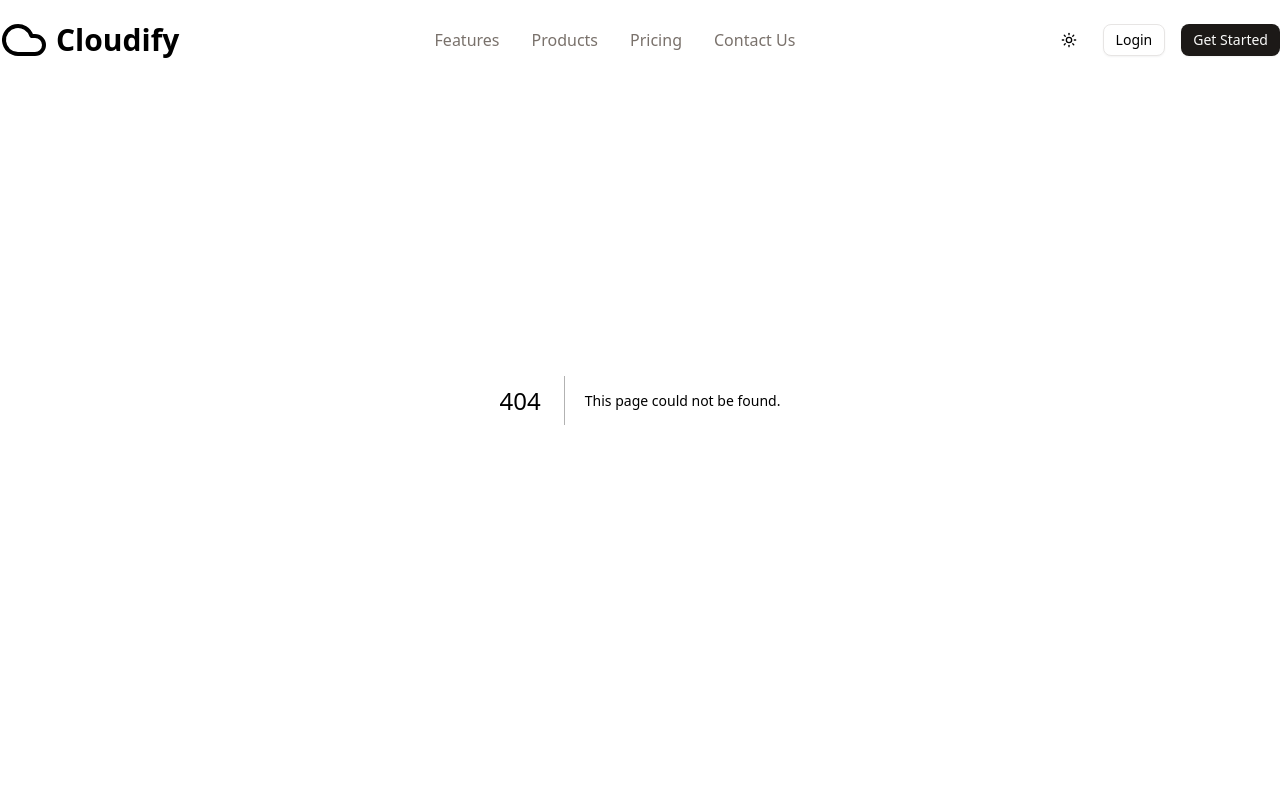
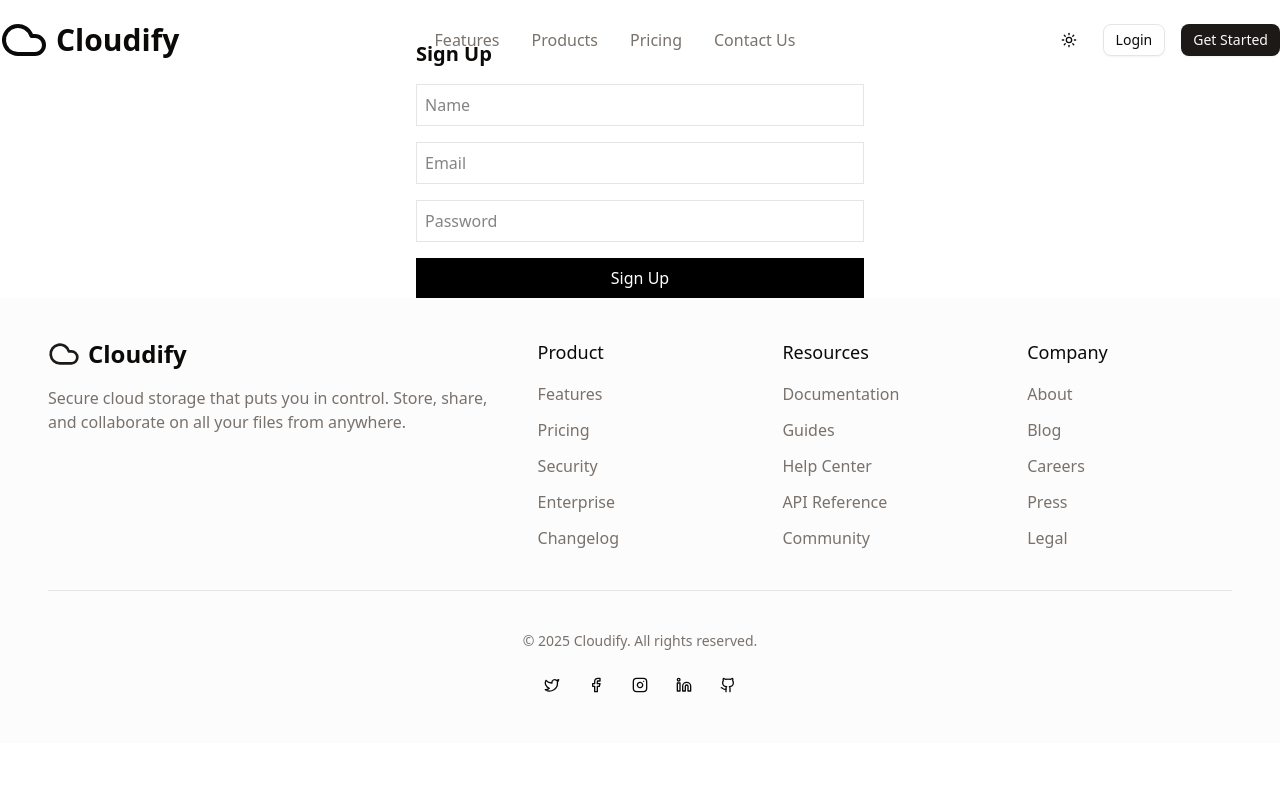
Before and after one commit to binay-das/cloudify, a Next.js app: page /signup in a window 1280 px wide. Before the commit this address had no page. Shown: the top 800 px of the page. Built offline with nearby package versions, Linux system fonts and the light colour scheme.

Commit message:
signup page

```diff
--- /dev/null
+++ b/app/signup/page.tsx
@@ -0,0 +1,70 @@
+"use client";
+
+import { useState } from "react";
+import { useRouter } from "next/navigation";
+
+export default function SignUpPage() {
+  const router = useRouter();
+  const [form, setForm] = useState({ name: "", email: "", password: "" });
+  const [error, setError] = useState("");
+
+  const handleChange = (e: React.ChangeEvent<HTMLInputElement>) => {
+    setForm({ ...form, [e.target.name]: e.target.value });
+  };
+
+  const handleSubmit = async (e: React.FormEvent) => {
+    e.preventDefault();
+
+    const res = await fetch("/api/register", {
+      method: "POST",
+      body: JSON.stringify(form),
+      headers: {
+        "Content-Type": "application/json",
+      },
+    });
+
+    if (!res.ok) {
+      const data = await res.json();
+      setError(data.error || "Something went wrong");
+      return;
+    }
+
+    router.push("/signin");
+  };
+
+  return (
+    <div className="max-w-md mx-auto mt-10">
+      <h1 className="text-xl font-bold mb-4">Sign Up</h1>
+      <form onSubmit={handleSubmit} className="space-y-4">
+        <input
+          type="text"
+          name="name"
+          placeholder="Name"
+          className="w-full p-2 border"
+          value={form.name}
+          onChange={handleChange}
+        />
+        <input
+          type="email"
+          name="email"
+          placeholder="Email"
+          className="w-full p-2 border"
+          value={form.email}
+          onChange={handleChange}
+        />
+        <input
+          type="password"
+          name="password"
+          placeholder="Password"
+          className="w-full p-2 border"
+          value={form.password}
+          onChange={handleChange}
+        />
+        <button type="submit" className="w-full bg-black text-white p-2">
+          Sign Up
+        </button>
+        {error && <p className="text-red-500">{error}</p>}
+      </form>
+    </div>
+  );
+}
```
